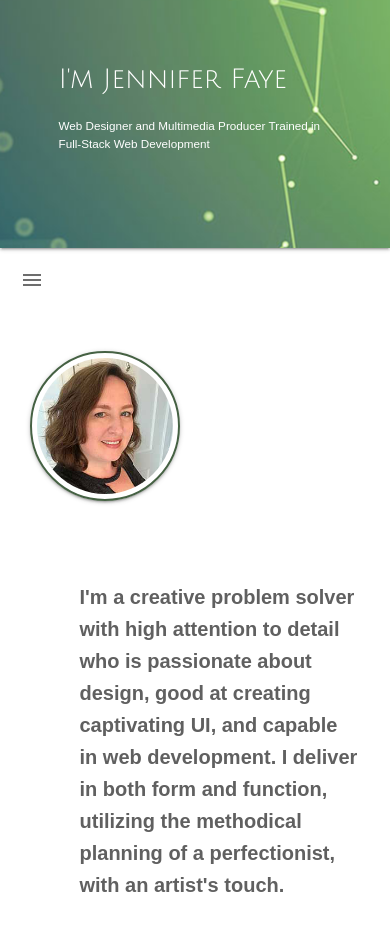
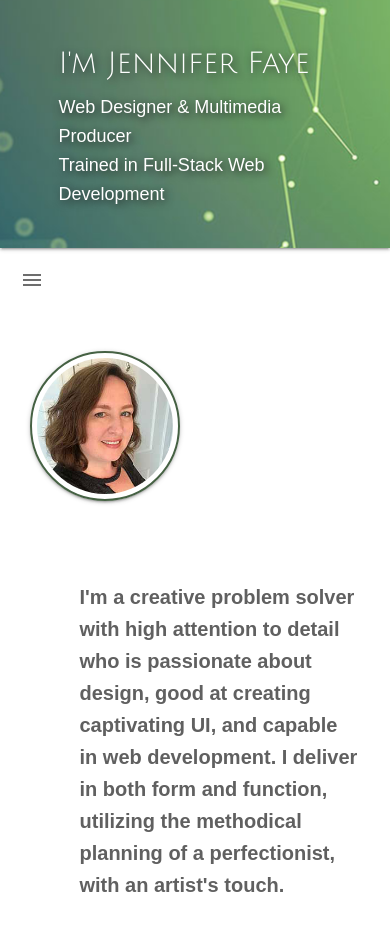
Before and after one commit to StephenRiosDev/Jennifer-Faye-Portfolio, a plain HTML site: page index.html in a window 390 px wide. Shown: the top 930 px of the page. Drawn offline with nearby package versions, Linux system fonts and the light colour scheme; a web font is replaced by a local one.

Commit message:
mobile responsive hero

```diff
--- a/assets/css/style.css
+++ b/assets/css/style.css
@@ -147,39 +147,43 @@ a:active {
   /* text over parallax name for med, large  */
 .overlay1 {
   margin: auto;
-  margin-top: 220px;
+  margin-top: 25vh;
   width: 70%;
   font-family: 'Julius Sans One', sans-serif;
   color: white;
-  font-size: 72px;
+  font-size: 60px;
+  text-shadow: 2px 2px 8px #242526;
 }
   /* text over parallax description for med, large */
 .overlay2 {
   margin: auto;
-  margin-top: 15px;
+  margin-top: 5px;
   width: 70%;
   font-family: 'Monda', sans-serif;
   color: white;
-  font-size: 26px;
+  font-size: 20px;
+  text-shadow: 2px 2px 8px #242526;
 }
 
 /* text over parallax name for small  */
 .overlay3 {
     margin: auto;
-    margin-top: 60px;
+    margin-top: 5vh;
     width: 70%;
     font-family: 'Julius Sans One', sans-serif;
     color: white;
-    font-size: 56px;
+    font-size: 50px;
+    text-shadow: 2px 2px 8px #242526;
 }
   /* text over parallax description for small */
 .overlay4 {
     margin: auto;
-    margin-top: 15px;
+    margin-top: 5px;
     width: 70%;
     font-family: 'Monda', sans-serif;
     color: white;
     font-size: 20px;
+    text-shadow: 2px 2px 8px #242526;
 }
 
 /* ABOUT SECTION  */
@@ -374,13 +378,13 @@ footer {
     margin: 80px 0 0 15%;
   }
 
-  .overlay1 {
+  /* .overlay1 {
     font-size: 69px;
   }
 
   .overlay2 {
     font-size: 25px;
-  }
+  } */
 
 }
 
@@ -399,13 +403,13 @@ footer {
 }
 
 @media only screen and (max-width: 669px) {
-  .overlay3 {
+  /* .overlay3 {
     font-size: 7vw;
 }
 
   .overlay4 {
     font-size: 3vw;
-}
+} */
 }
 
 @media only screen and (max-width: 599px) {
@@ -416,6 +420,36 @@ footer {
   .wrap-one {
     font-size: 8px;
   }
+
+    .overlay3 {
+    font-size: 40px;
+}
+
+  .overlay4 {
+    font-size: 20px;
+}
+}
+
+@media only screen and (max-width: 478px) {
+
+    .overlay3 {
+    font-size: 35px;
+}
+
+  .overlay4 {
+    font-size: 20px;
+}
+}
+
+@media only screen and (max-width: 418px) {
+
+  .overlay3 {
+  font-size: 30px;
+}
+
+.overlay4 {
+  font-size: 18px;
+}
 }
 
 @media only screen and (max-width: 412px) {
@@ -444,6 +478,17 @@ footer {
   }
 }
 
+@media only screen and (max-width: 358px) {
+
+  .overlay3 {
+    font-size: 25px;
+  }
+
+  .overlay4 {
+    font-size: 16px;
+  }
+}
+
 @media only screen and (max-width: 341px) {
   .card-title {
     font-size: 16px !important;
--- a/index.html
+++ b/index.html
@@ -45,14 +45,14 @@
     <div class="parallax-container z-depth-1 hide-on-med-and-down l12">
         <div class="parallax"><img src="assets/images/hero.jpg"></div>
         <div class="overlay1">I'm Jennifer Faye</div>
-        <div class="overlay2">Web Designer and Multimedia Producer Trained in Full-Stack Web Development</div>
+        <div class="overlay2">Web Designer & Multimedia Producer <br>Trained in Full-Stack Web Development</div>
     </div>
 
     <!--Parallax for small-->
     <div class="parallax-container z-depth-1 hide-on-large-only s12" style="height: 250px">
         <div class="parallax"><img src="assets/images/hero-nav.jpg"></div>
         <div class="overlay3">I'm Jennifer Faye</div>
-        <div class="overlay4">Web Designer and Multimedia Producer Trained in Full-Stack Web Development</div>
+        <div class="overlay4">Web Designer & Multimedia Producer <br>Trained in Full-Stack Web Development</div>
     </div>
 
     <!-- Sidenav slide out on mobile -->
```
Also changed, not shown: 2 other files.
